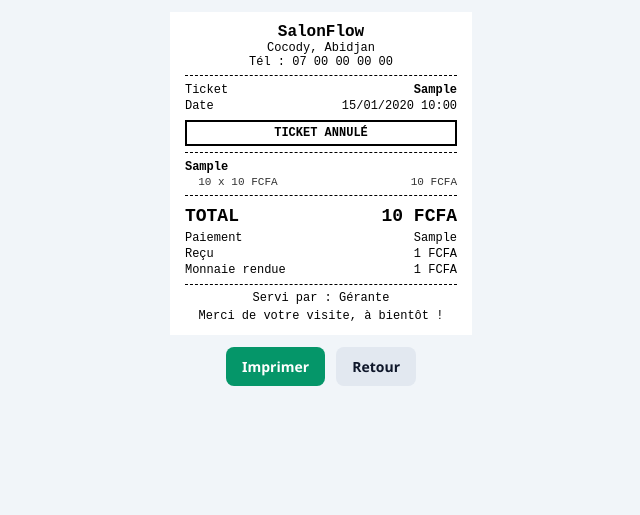
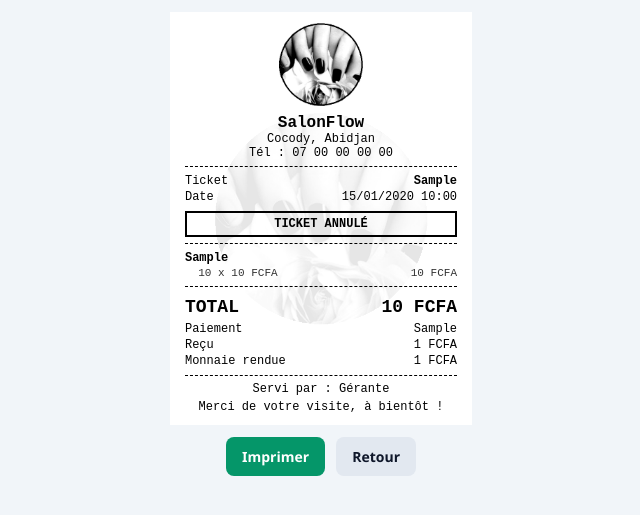
Before and after one commit to guysergekouassi/salonflow, a Laravel app: page /tickets/1 in a window 1280 px wide. Shown: the top 515 px of the page, without its empty margins (319-959 px from the left). Run offline with Laravel 12, Linux system fonts and the light colour scheme; data comes from the database, SQL or seed files in the repository; tables that the repository leaves empty hold one stand-in row (values such as "Sample post").

Commit message:
Logo du salon sur le ticket, en tête et en filigrane
- logo rond en niveaux de gris contrastés en haut du ticket
- filigrane très clair (gris pré-éclairci) centré derrière le texte,
  lisible même sur imprimante thermique
- réglages TICKET_LOGO et TICKET_FILIGRANE pour les retirer
- mode ESC/POS : logo imprimé en tête (sans filigrane, impossible en ESC/POS)

Co-Authored-By: Claude Opus 5.5 <noreply@anthropic.com>
Claude-Session: https://claude.ai/code/session_01X5Wr1N9dKYvQqfj6WA1qr1

```diff
--- a/app/Services/TicketService.php
+++ b/app/Services/TicketService.php
@@ -5,6 +5,7 @@ namespace App\Services;
 use App\Models\Vente;
 use App\Support\Fcfa;
 use Illuminate\Support\Str;
+use Mike42\Escpos\EscposImage;
 use Mike42\Escpos\PrintConnectors\FilePrintConnector;
 use Mike42\Escpos\PrintConnectors\NetworkPrintConnector;
 use Mike42\Escpos\PrintConnectors\WindowsPrintConnector;
@@ -42,6 +43,7 @@ class TicketService
 
         try {
             $imprimante->setJustification(Printer::JUSTIFY_CENTER);
+            $this->imprimerLogo($imprimante);
             $imprimante->setEmphasis(true);
             $imprimante->text($t(config('salon.nom'))."\n");
             $imprimante->setEmphasis(false);
@@ -85,4 +87,23 @@ class TicketService
             $imprimante->close();
         }
     }
+
+    /**
+     * Logo en tête du ticket. Le filigrane n'existe qu'en mode navigateur :
+     * une imprimante ESC/POS ne sait pas superposer une image et du texte.
+     */
+    private function imprimerLogo(Printer $imprimante): void
+    {
+        $fichier = public_path('images/logo-ticket.png');
+
+        if (! config('salon.ticket.logo') || ! is_file($fichier)) {
+            return;
+        }
+
+        try {
+            $imprimante->bitImage(EscposImage::load($fichier, false));
+        } catch (\Throwable $e) {
+            report($e); // pas d'extension GD/Imagick : on imprime le ticket sans logo
+        }
+    }
 }
--- a/config/salon.php
+++ b/config/salon.php
@@ -18,6 +18,9 @@ return [
     'ticket' => [
         // Largeur du papier de l'imprimante thermique : 80 ou 58 (mm)
         'largeur_mm' => (int) env('TICKET_LARGEUR_MM', 80),
+        // Logo du salon en haut du ticket, et en filigrane derrière le texte (mettre false pour les retirer)
+        'logo' => (bool) env('TICKET_LOGO', true),
+        'filigrane' => (bool) env('TICKET_FILIGRANE', true),
         // navigateur : ticket HTML imprimé par Chrome (fonctionne partout)
         // escpos     : impression directe sur l'imprimante (composer require mike42/escpos-php)
         'driver' => env('TICKET_DRIVER', 'navigateur'),
--- a/resources/views/tickets/show.blade.php
+++ b/resources/views/tickets/show.blade.php
@@ -12,7 +12,14 @@
     <style>
         @page { size: {{ $largeur }}mm auto; margin: 0; }
         body { font-family: 'Courier New', Consolas, monospace; font-size: {{ $largeur === 58 ? 11 : 12 }}px; margin: 0; background: #f1f5f9; color: #000; }
-        .ticket { width: {{ $largeur - 8 }}mm; margin: 12px auto; padding: 3mm 4mm; background: #fff; }
+        .ticket { width: {{ $largeur - 8 }}mm; margin: 12px auto; padding: 3mm 4mm; background: #fff; position: relative; overflow: hidden; }
+        /* Logo et filigrane : images en niveaux de gris préparées pour l'impression thermique */
+        .logo { display: block; width: {{ $largeur === 58 ? 18 : 22 }}mm; height: auto; margin: 0 auto 2mm; }
+        .filigrane {
+            position: absolute; left: 50%; top: 50%; transform: translate(-50%, -50%);
+            width: {{ $largeur === 58 ? 40 : 56 }}mm; height: auto; pointer-events: none; z-index: 0;
+        }
+        .ticket > *:not(.filigrane) { position: relative; z-index: 1; }
         .centre { text-align: center; }
         .gras { font-weight: bold; }
         .nom-salon { font-size: {{ $largeur === 58 ? 14 : 16 }}px; font-weight: bold; }
@@ -40,6 +47,12 @@
 @if(session('erreur'))<div class="alerte" style="background:#fee2e2;color:#991b1b">{{ session('erreur') }}</div>@endif
 
 <div class="ticket">
+    @if(config('salon.ticket.filigrane'))
+        <img class="filigrane" src="{{ asset('images/filigrane-ticket.png') }}" alt="">
+    @endif
+    @if(config('salon.ticket.logo'))
+        <img class="logo" src="{{ asset('images/logo-ticket.png') }}" alt="{{ config('salon.nom') }}">
+    @endif
     <div class="centre nom-salon">{{ config('salon.nom') }}</div>
     <div class="centre">{{ config('salon.adresse') }}</div>
     @if(config('salon.telephone'))<div class="centre">Tél : {{ config('salon.telephone') }}</div>@endif
```
Also changed, not shown: tests/Feature/SalonFlowTest.php (+11 -0 lines), README.md, public/images/filigrane-ticket.png (added), public/images/logo-ticket.png (added), 1 other file.
